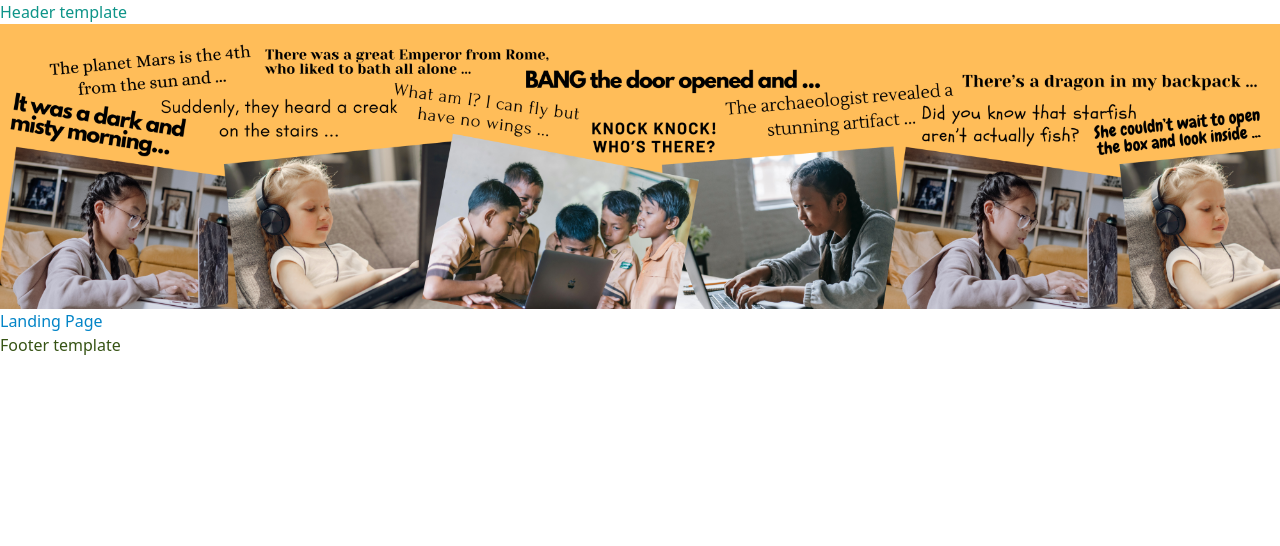
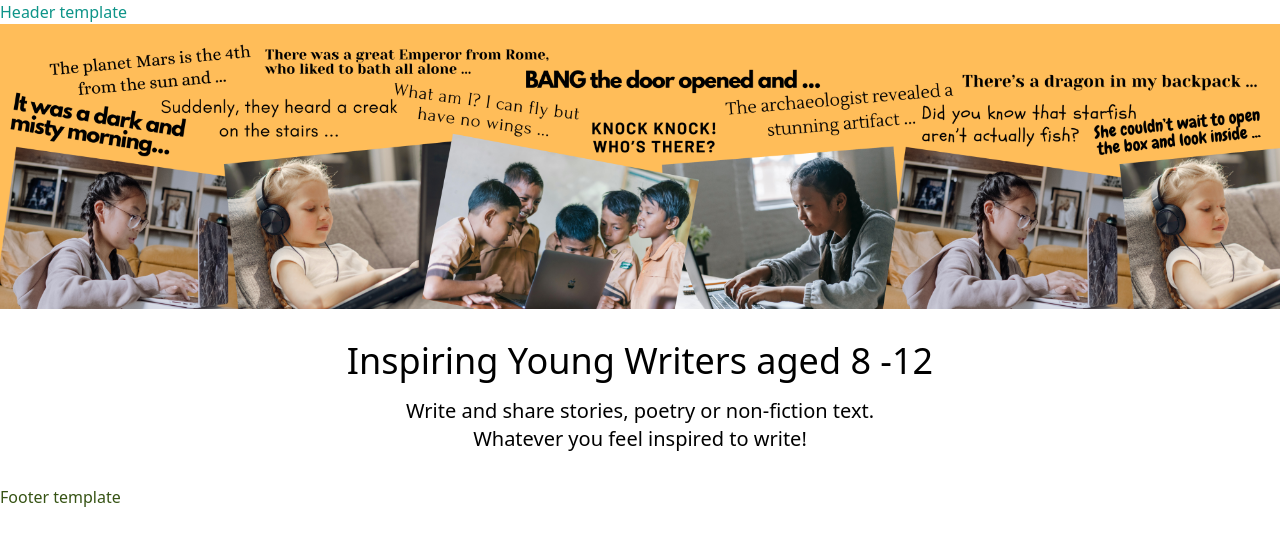
Before and after one commit to GeorginaCarlisle/inspiring-young-writers, a Django app: page / in a window 1280 px wide. Shown: the top 546 px of the page. Run offline with Django 3.2, Linux system fonts and the light colour scheme; some libraries are stand-ins or nearby versions.

Commit message:
FEAT: Site title and introduction

```diff
--- a/home/templates/index.html
+++ b/home/templates/index.html
@@ -1,5 +1,18 @@
 {% extends 'base.html' %}
 
 {% block content %}
-<h1 class="text-sky-600">Landing Page</h1>
+
+<main>
+
+<!-- Title and site introduction -->
+<div class="flex justify-center">
+    <div class="text-center p-8">
+        <h1 class="text-3xl md:text-4xl mb-4">Inspiring Young Writers aged 8 -12</h1>
+        <p class="md:text-xl">Write and share stories, poetry or non-fiction text.</p>
+        <p class="md:text-xl">Whatever you feel inspired to write!</p>
+    </div>
+</div>
+
+</main>
+
 {% endblock%}
--- a/static/src/output.css
+++ b/static/src/output.css
@@ -538,8 +538,20 @@ video {
   position: static;
 }
 
+.mb-2 {
+  margin-bottom: 0.5rem;
+}
+
+.mb-4 {
+  margin-bottom: 1rem;
+}
+
 .block {
   display: block;
+}
+
+.flex {
+  display: flex;
 }
 
 .hidden {
@@ -570,6 +582,22 @@ video {
   height: auto;
 }
 
+.w-40 {
+  width: 10rem;
+}
+
+.w-80 {
+  width: 20rem;
+}
+
+.w-96 {
+  width: 24rem;
+}
+
+.justify-center {
+  justify-content: center;
+}
+
 .object-contain {
   -o-object-fit: contain;
      object-fit: contain;
@@ -583,6 +611,46 @@ video {
 .object-left {
   -o-object-position: left;
      object-position: left;
+}
+
+.p-2 {
+  padding: 0.5rem;
+}
+
+.p-4 {
+  padding: 1rem;
+}
+
+.p-6 {
+  padding: 1.5rem;
+}
+
+.p-8 {
+  padding: 2rem;
+}
+
+.text-center {
+  text-align: center;
+}
+
+.text-2xl {
+  font-size: 1.5rem;
+  line-height: 2rem;
+}
+
+.text-4xl {
+  font-size: 2.25rem;
+  line-height: 2.5rem;
+}
+
+.text-xl {
+  font-size: 1.25rem;
+  line-height: 1.75rem;
+}
+
+.text-3xl {
+  font-size: 1.875rem;
+  line-height: 2.25rem;
 }
 
 .text-lime-900 {
@@ -612,6 +680,11 @@ video {
   .sm\:h-60 {
     height: 15rem;
   }
+
+  .sm\:text-2xl {
+    font-size: 1.5rem;
+    line-height: 2rem;
+  }
 }
 
 @media (min-width: 768px) {
@@ -621,6 +694,21 @@ video {
 
   .md\:hidden {
     display: none;
+  }
+
+  .md\:text-4xl {
+    font-size: 2.25rem;
+    line-height: 2.5rem;
+  }
+
+  .md\:text-lg {
+    font-size: 1.125rem;
+    line-height: 1.75rem;
+  }
+
+  .md\:text-xl {
+    font-size: 1.25rem;
+    line-height: 1.75rem;
   }
 }
 
--- a/templates/base.html
+++ b/templates/base.html
@@ -21,8 +21,6 @@
 
     {% include 'header.html' %}
 
-    <main>
-
         <!-- Hero Image -->
         <div>
             <!-- Small Screens -->
@@ -44,7 +42,6 @@
 
         {% block content %}
         {% endblock %}
-    </main>
 
     {% include 'footer.html' %}
 
```
